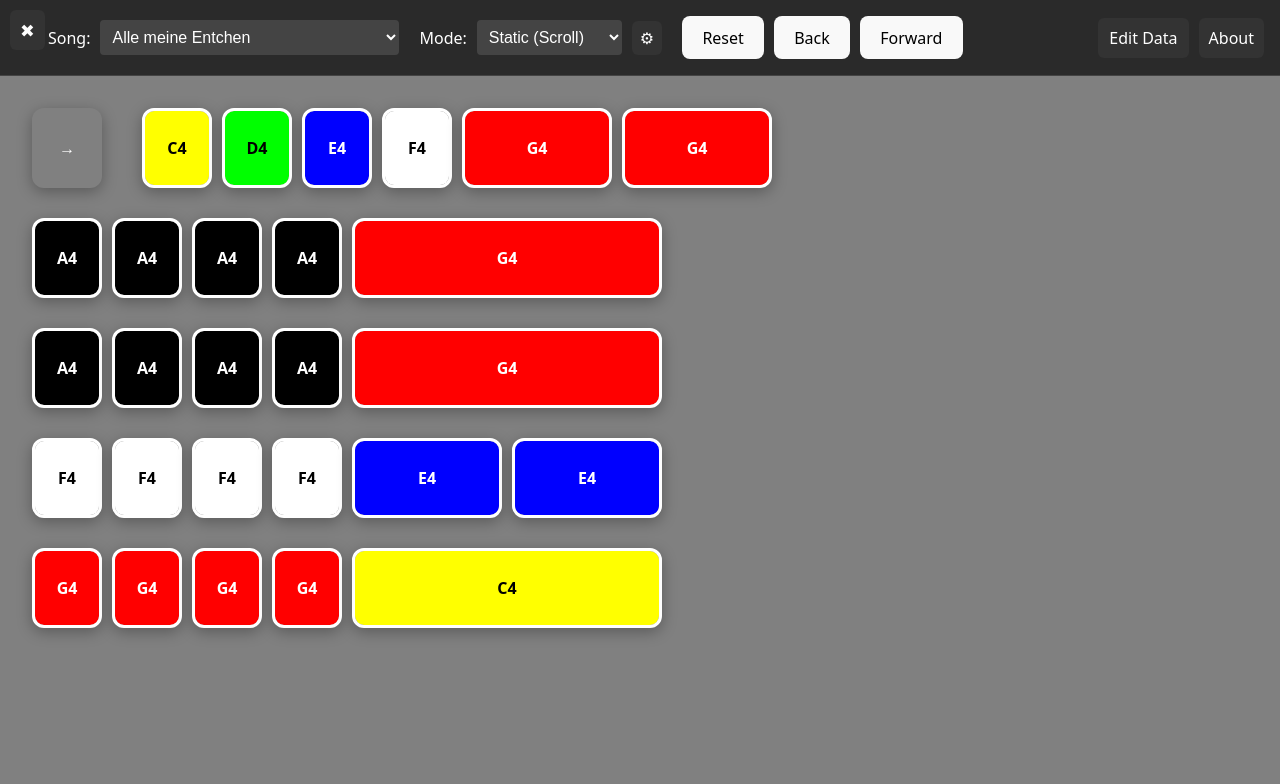
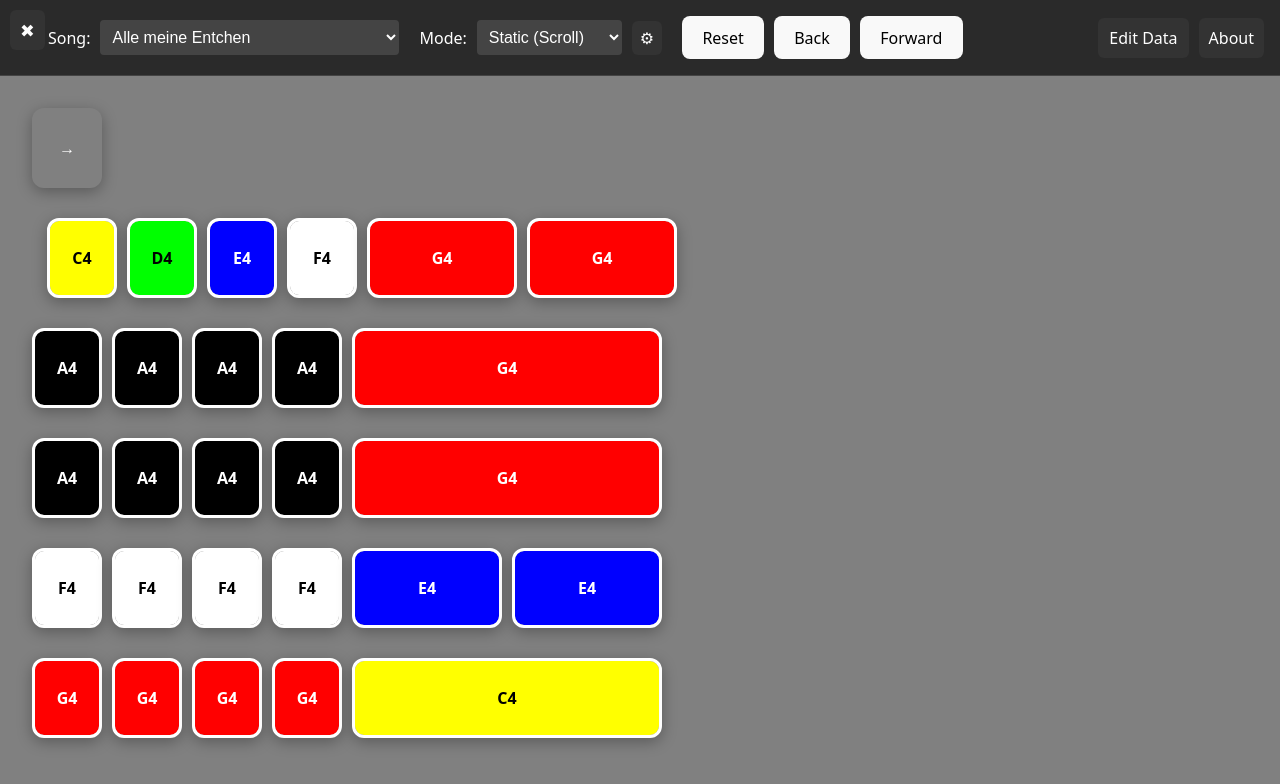
Before and after one commit to kopp/make-that-pipe-sound, a React (Vite) app: page / in a window 1280 px wide. Shown: the top 784 px of the page. Built offline with nearby package versions, Linux system fonts and the light colour scheme.

Commit message:
put start on its own line

```diff
--- a/src/App.tsx
+++ b/src/App.tsx
@@ -219,6 +219,11 @@ export default function App() {
     }
     return out;
   }, [notes]);
+
+  // index of the `start` token if present
+  const startIndex = notes.findIndex(
+    (n) => String(n.pitch).toLowerCase() === "start",
+  );
 
   // Auto-scroll when active note is in the lower part of the visible area
   useEffect(() => {
@@ -677,8 +682,20 @@ export default function App() {
           <div style={styles.transitionBlank} />
         ) : mode === "static" ? (
           <div style={styles.staticGrid} data-static-grid>
-            {measures.map((measure, mi) => (
-              <div key={mi} style={styles.measure}>
+            {measures.map((measure, mi) => {
+              const isStartMeasure =
+                measure.length === 1 &&
+                measure[0] === startIndex &&
+                notes.some((n) => String(n.pitch) === "|");
+              return (
+                <div
+                  key={mi}
+                  style={
+                    isStartMeasure
+                      ? { ...styles.measure, ...styles.measureStart }
+                      : styles.measure
+                  }
+                >
                   {measure.map((i) => (
                     <NoteCard
                       key={i}
@@ -693,7 +710,8 @@ export default function App() {
                     />
                   ))}
                 </div>
-            ))}
+              );
+            })}
           </div>
         ) : (
           <div style={styles.dynamicWrapper}>
@@ -1035,6 +1053,12 @@ const styles: Record<string, React.CSSProperties> = {
     // ensure measure sizes to its content and will wrap as a whole
     flex: "0 0 auto",
   },
+  // Special style for the leading `start` measure when the song contains barlines.
+  // We force it to take the full row so it's always alone on a line.
+  measureStart: {
+    flex: "0 0 100%",
+    justifyContent: "flex-start",
+  },
   row: {
     display: "flex",
     gap: "0px", // no gaps, we use margin on NoteCard to separate notes
```
Lines whose indentation alone changed are shown as unchanged.
